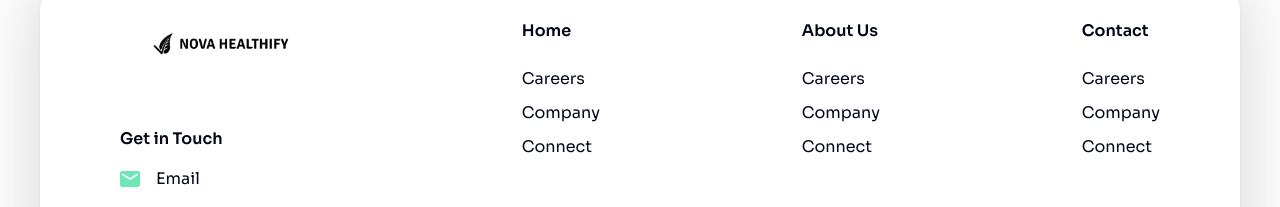
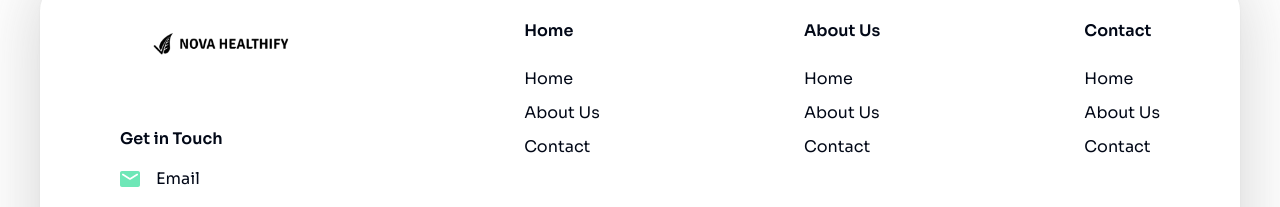
Before and after one commit to Novachaos82/nova-healthify, a Next.js app: page / in a window 1280 px wide. Shown: the part 4282-4489 px from the top of the page. Built offline with nearby package versions, Linux system fonts and the light colour scheme; a web font is replaced by a local one.

Commit message:
refactor footer.tsx

```diff
--- a/src/components/Footer.tsx
+++ b/src/components/Footer.tsx
@@ -66,9 +66,9 @@ function Footer() {
                 Home
               </Link>
               <div className="space-y-[10px] flex flex-col">
-                <Link href={"/"}>Careers</Link>
-                <Link href={"/"}>Company</Link>
-                <Link href={"/"}>Connect</Link>
+                <Link href={"/"}>Home</Link>
+                <Link href={"/"}>About Us</Link>
+                <Link href={"/"}>Contact</Link>
               </div>
             </div>
           </div>
@@ -77,9 +77,9 @@ function Footer() {
               About Us
             </Link>
             <div className="space-y-[10px] flex flex-col">
-              <Link href={"/"}>Careers</Link>
-              <Link href={"/"}>Company</Link>
-              <Link href={"/"}>Connect</Link>
+              <Link href={"/"}>Home</Link>
+              <Link href={"/"}>About Us</Link>
+              <Link href={"/"}>Contact</Link>
             </div>
           </div>
 
@@ -89,9 +89,9 @@ function Footer() {
             </Link>
 
             <div className="space-y-[10px] flex flex-col">
-              <Link href={"/"}>Careers</Link>
-              <Link href={"/"}>Company</Link>
-              <Link href={"/"}>Connect</Link>
+              <Link href={"/"}>Home</Link>
+              <Link href={"/"}>About Us</Link>
+              <Link href={"/"}>Contact</Link>
             </div>
           </div>
         </div>
```
